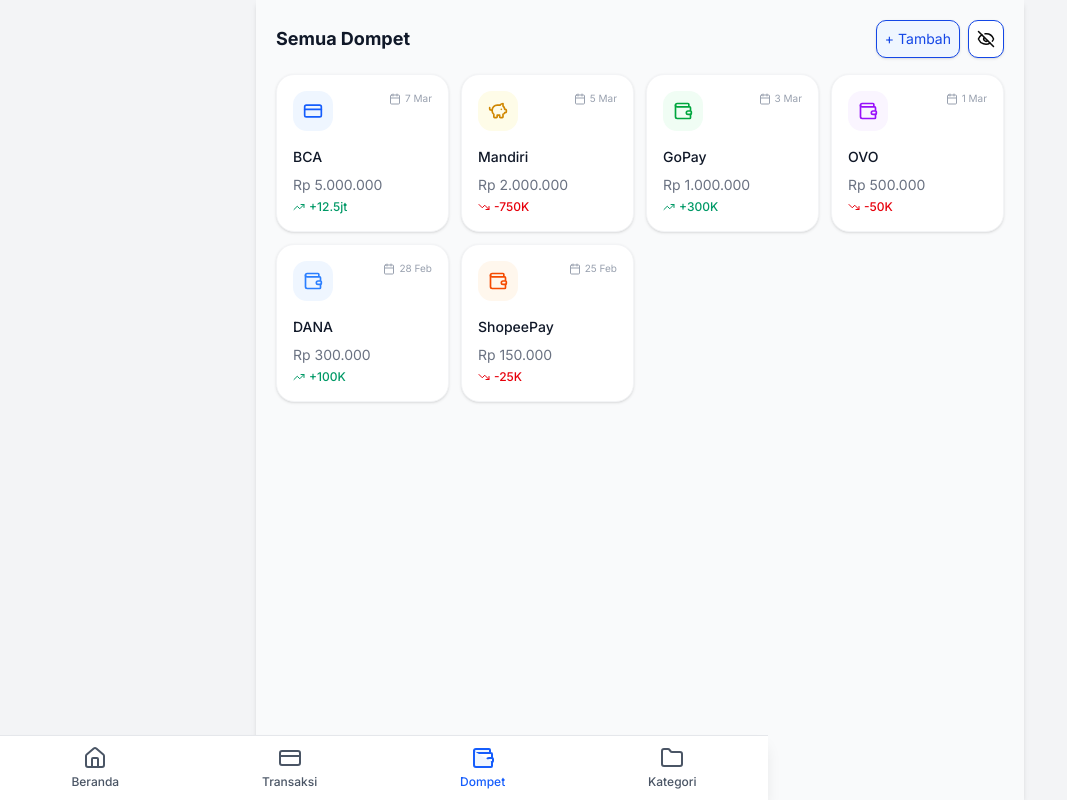
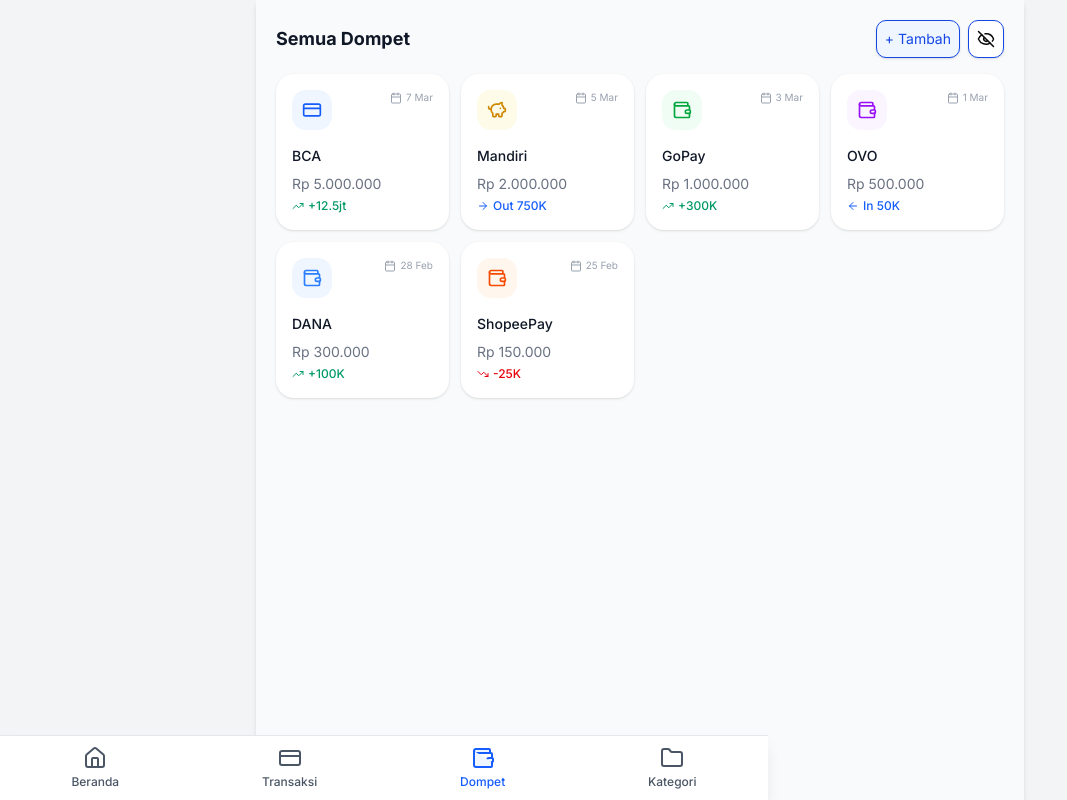
Before and after one commit to Aramdhann/dompet-kita, a Next.js app: page /dompet in a window 1280 px wide. Shown: the whole page, without its empty margins (0-1067 px from the left). Built offline with nearby package versions, Linux system fonts and the light colour scheme.

Commit message:
feat: support transfer antar wallet

```diff
--- a/app/dompet/page.tsx
+++ b/app/dompet/page.tsx
@@ -31,7 +31,8 @@
       color: 'text-yellow-600 bg-yellow-50',
       lastTransaction: '5 Mar',
       lastTransactionAmount: 750000,
-      lastTransactionType: 'expense' as const,
+      lastTransactionType: 'transfer' as const,
+      lastTransactionDirection: 'outgoing' as const,
     },
     {
       name: 'GoPay',
@@ -49,7 +50,8 @@
       color: 'text-purple-600 bg-purple-50',
       lastTransaction: '1 Mar',
       lastTransactionAmount: 50000,
-      lastTransactionType: 'expense' as const,
+      lastTransactionType: 'transfer' as const,
+      lastTransactionDirection: 'incoming' as const,
     },
     {
       name: 'DANA',
@@ -102,6 +104,7 @@
             lastTransaction={wallet.lastTransaction}
             lastTransactionAmount={wallet.lastTransactionAmount}
             lastTransactionType={wallet.lastTransactionType}
+            lastTransactionDirection={wallet.lastTransactionDirection}
           />
         ))}
       </div>
--- a/components/wallet-card.tsx
+++ b/components/wallet-card.tsx
@@ -1,4 +1,4 @@
-import { LucideIcon, TrendingUp, TrendingDown, Calendar } from 'lucide-react';
+import { LucideIcon, TrendingUp, TrendingDown, ArrowLeft, ArrowRight, Calendar } from 'lucide-react';
 
 interface WalletCardProps {
   name: string;
@@ -8,7 +8,8 @@
   visible: boolean;
   lastTransaction?: string;
   lastTransactionAmount?: number;
-  lastTransactionType?: 'income' | 'expense';
+  lastTransactionType?: 'income' | 'expense' | 'transfer';
+  lastTransactionDirection?: 'incoming' | 'outgoing';
 }
 
 export function WalletCard({
@@ -20,6 +21,7 @@
   lastTransaction,
   lastTransactionAmount = 0,
   lastTransactionType,
+  lastTransactionDirection,
 }: WalletCardProps) {
   const formatAmount = (amount: number) => {
     return new Intl.NumberFormat('id-ID', {
@@ -44,11 +46,34 @@
     return `${value}`;
   };
 
+  const isTransfer = lastTransactionType === 'transfer';
   const isIncome = lastTransactionType === 'income';
-  const sign = isIncome ? '+' : '-';
+  const isIncoming = lastTransactionDirection === 'incoming';
+
+  const getTransactionDisplay = () => {
+    if (isTransfer) {
+      const label = isIncoming ? 'In' : 'Out';
+      return `${label} ${formatTransactionAmount(lastTransactionAmount)}`;
+    }
+    const sign = isIncome ? '+' : '-';
+    return `${sign}${formatTransactionAmount(lastTransactionAmount)}`;
+  };
+
+  const getTransactionColor = () => {
+    if (isTransfer) return 'text-blue-600';
+    if (isIncome) return 'text-emerald-600';
+    return 'text-red-600';
+  };
+
+  const getTransactionIcon = () => {
+    if (isTransfer) {
+      return isIncoming ? <ArrowLeft className="w-3 h-3" /> : <ArrowRight className="w-3 h-3" />;
+    }
+    return isIncome ? <TrendingUp className="w-3 h-3" /> : <TrendingDown className="w-3 h-3" />;
+  };
 
   return (
-    <div className="p-4 rounded-2xl bg-white shadow-sm border border-gray-100 flex flex-col hover:shadow-md transition-shadow relative gap-2">
+    <div className="p-4 rounded-2xl bg-white shadow-sm flex flex-col hover:shadow-md transition-shadow relative gap-2">
       <div className="flex justify-between items-start w-full mb-2">
         <div className={`p-2.5 rounded-xl ${color} w-fit`}>
           <Icon className="w-5 h-5" />
@@ -68,10 +93,10 @@
           {visible ? formatAmount(amount) : '••••••••'}
         </p>
         {lastTransactionAmount !== 0 && lastTransactionType && (
-          <div className={`flex items-center gap-1 text-xs ${isIncome ? 'text-emerald-600' : 'text-red-600'}`}>
-            {isIncome ? <TrendingUp className="w-3 h-3" /> : <TrendingDown className="w-3 h-3" />}
+          <div className={`flex items-center gap-1 text-xs ${getTransactionColor()}`}>
+            {getTransactionIcon()}
             <span className="text-xs font-medium">
-              {sign}{formatTransactionAmount(lastTransactionAmount)}
+              {getTransactionDisplay()}
             </span>
           </div>
         )}
--- a/components/wallet-cards.tsx
+++ b/components/wallet-cards.tsx
@@ -24,8 +24,9 @@
     amount: 2000000,
     color: 'text-yellow-600 bg-yellow-50',
     lastTransaction: '5 Mar',
-    lastTransactionAmount: 500000,
-    lastTransactionType: 'expense' as const,
+    lastTransactionAmount: 750000,
+    lastTransactionType: 'transfer' as const,
+    lastTransactionDirection: 'outgoing' as const,
   },
   {
     name: 'GoPay',
@@ -77,6 +78,7 @@
               lastTransaction={wallet.lastTransaction}
               lastTransactionAmount={wallet.lastTransactionAmount}
               lastTransactionType={wallet.lastTransactionType}
+              lastTransactionDirection={wallet.lastTransactionDirection}
             />
           </div>
         ))}
```
